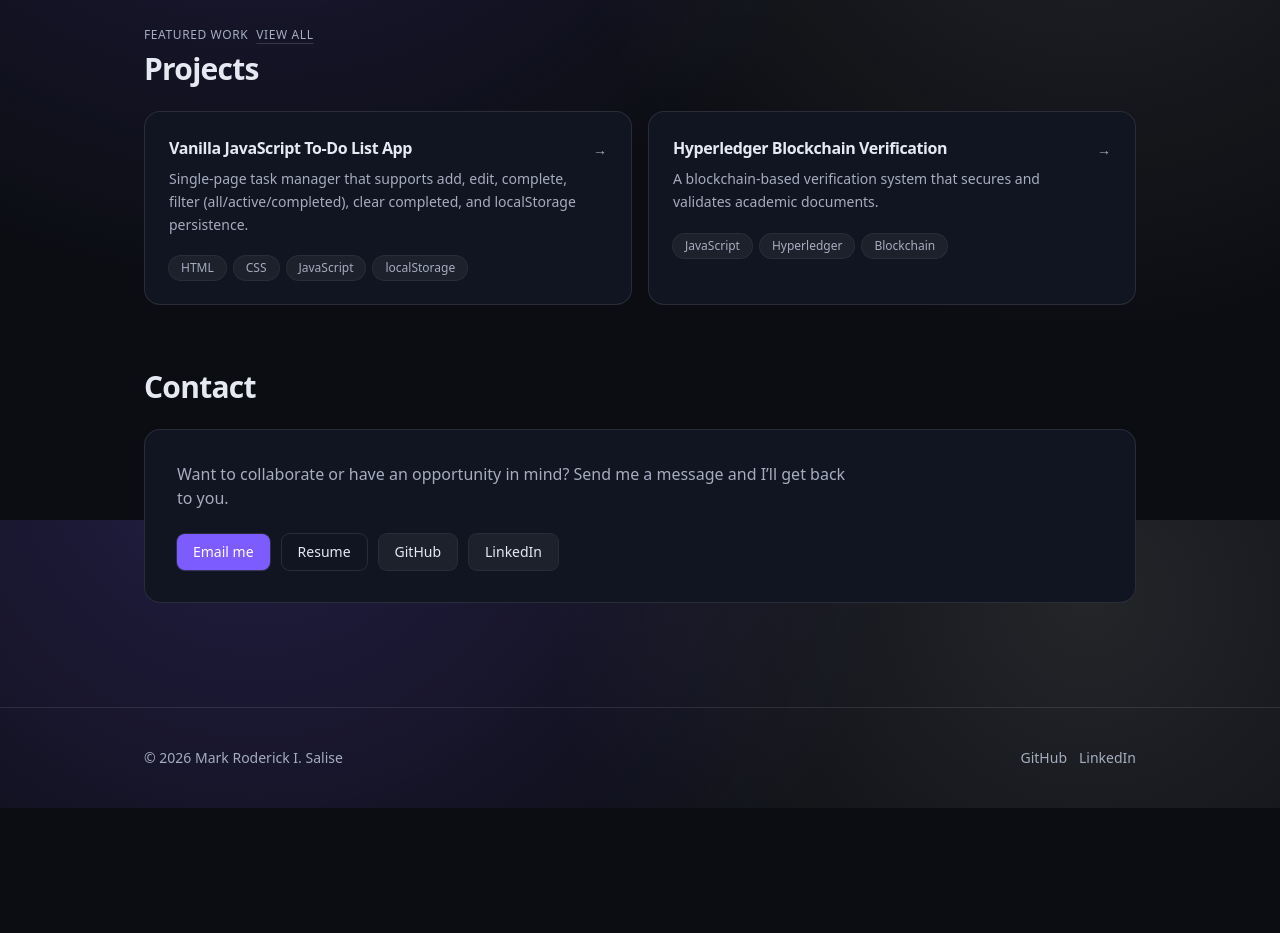
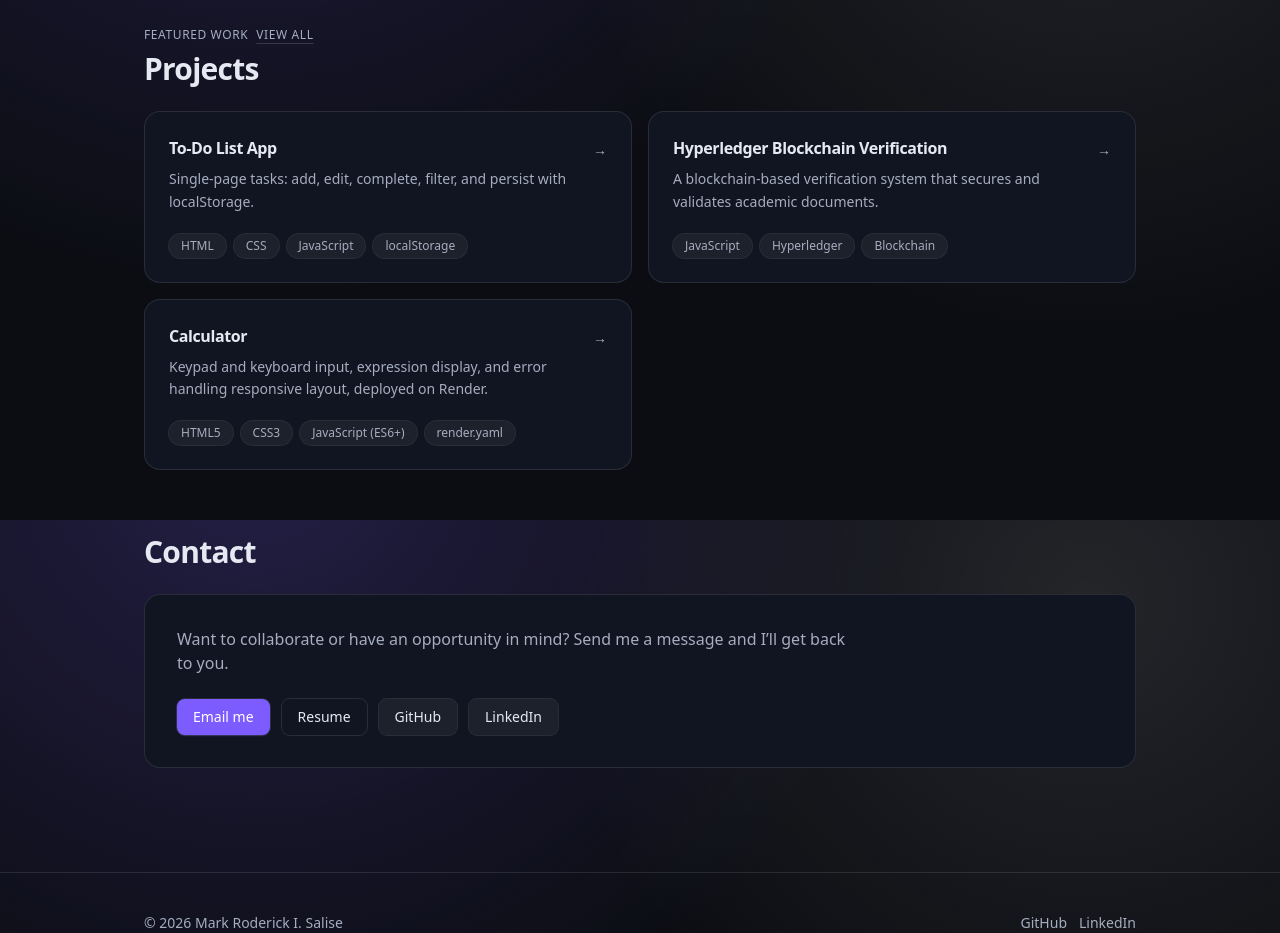
Before and after one commit to Tofuwuuu/PERSONAL-WEBSITE, a Next.js app: page / in a window 1280 px wide. Shown: the part 1080-2013 px from the top of the page. Before the commit the page ends 1888 px from the top, so only its background shows below. Built offline with nearby package versions, Linux system fonts and the light colour scheme; no server answers.

Commit message:
Updated
Add another project

```diff
--- a/app/projects/[slug]/page.tsx
+++ b/app/projects/[slug]/page.tsx
@@ -7,6 +7,7 @@ import { Badge } from "@/components/ui/Badge";
 import hyperledgerHomeImage from "@/src/hyperledger/1.jpg";
 import hyperledgerAboutImage from "@/src/hyperledger/2.jpg";
 import todoListScreenshot from "@/src/todolist/a62c4d0b-1bc1-4d6c-a125-c106b53c1a55.jpg";
+import calculatorScreenshot from "@/src/calculator/calculator.jpg";
 
 export function generateStaticParams() {
   return projects.map((p) => ({ slug: p.slug }));
@@ -98,12 +99,33 @@ export default async function ProjectDetailPage({
           <figure className="mt-6 overflow-hidden rounded-xl border border-white/10 bg-black/20 shadow-lg shadow-black/40">
             <Image
               src={todoListScreenshot}
-              alt="Vanilla JavaScript To-Do List App — interface preview"
+              alt="To-Do List App — interface preview"
               className="h-auto w-full object-cover object-top"
               priority
             />
             <figcaption className="border-t border-white/10 px-4 py-3 text-xs text-muted">
               To-Do List app
+            </figcaption>
+          </figure>
+        </section>
+      ) : null}
+
+      {project.slug === "vanilla-js-calculator" ? (
+        <section className="mt-8 rounded-2xl border border-white/10 bg-card p-8">
+          <h2 className="text-lg font-semibold tracking-tight text-text">
+            Preview
+          </h2>
+          <p className="mt-2 text-sm text-muted">
+            Screenshot of the deployed calculator.
+          </p>
+          <figure className="mt-6 overflow-hidden rounded-xl border border-white/10 bg-black/20 shadow-lg shadow-black/40">
+            <Image
+              src={calculatorScreenshot}
+              alt="Calculator — interface preview"
+              className="h-auto w-full object-cover object-top"
+            />
+            <figcaption className="border-t border-white/10 px-4 py-3 text-xs text-muted">
+              Calculator
             </figcaption>
           </figure>
         </section>
--- a/content/projects.ts
+++ b/content/projects.ts
@@ -3,9 +3,9 @@ import type { Project } from "./types";
 export const projects: Project[] = [
   {
     slug: "vanilla-js-todo-list-app",
-    title: "Vanilla JavaScript To-Do List App",
+    title: "To-Do List App",
     summary:
-      "Single-page task manager that supports add, edit, complete, filter (all/active/completed), clear completed, and localStorage persistence.",
+      "Single-page tasks: add, edit, complete, filter, and persist with localStorage.",
     stack: ["HTML", "CSS", "JavaScript", "localStorage"],
     highlights: [
       "Demonstrates practical UI behavior: form handling, event delegation, accessible controls, optimistic rendering, and persistent client-side storage with validation.",
@@ -43,7 +43,37 @@ export const projects: Project[] = [
         href: "https://github.com/Tofuwuuu/Hyperledger-Document-Verification-"
       }
     ]
-  }
+  },
+  {
+    slug: "vanilla-js-calculator",
+    title: "Calculator",
+    summary:
+      "Keypad and keyboard input, expression display, and error handling responsive layout, deployed on Render.",
+    stack: [
+      "HTML5",
+      "CSS3",
+      "JavaScript (ES6+)",
+      "render.yaml",
+    ],
+    highlights: [
+      "Arithmetic (add, subtract, multiply, divide) with clear, backspace, and decimal input.",
+      "Keyboard shortcuts for digits, operators, equals, clear, and backspace—mirrors the on-screen controls.",
+      "Division by zero surfaces an error state and resets cleanly on the next input.",
+      "Static-site friendly: no build step; Render blueprint (`render.yaml`) documents repeatable deployment.",
+    ],
+    links: [
+      {
+        kind: "demo",
+        label: "Live demo",
+        href: "https://calculator-ht64.onrender.com/",
+      },
+      {
+        kind: "repo",
+        label: "Repo",
+        href: "https://github.com/Tofuwuuu/Calculator",
+      },
+    ],
+  },
 ];
 
 export function getProjectBySlug(slug: string) {
```
Also changed, not shown: src/calculator/calculator.jpg (added).
